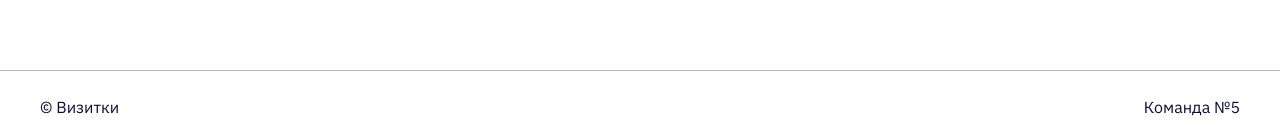
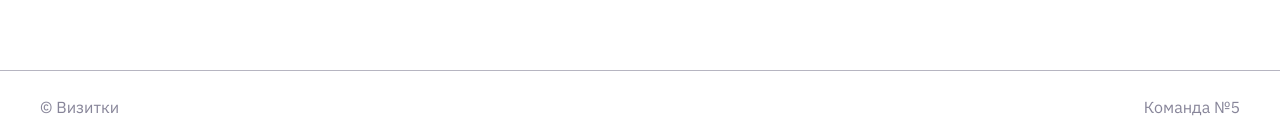
Before and after one commit to marussia1996/Vizitki, a React (Create React App) app: page /alexey in a window 1280 px wide. Shown: the part 660-799 px from the top of the page. Built offline with nearby package versions, Linux system fonts and the light colour scheme.

Commit message:
add color for footer

```diff
--- a/src/components/Footer/Footer.module.scss
+++ b/src/components/Footer/Footer.module.scss
@@ -9,6 +9,7 @@
   box-sizing: border-box;
   padding: 24px 40px;
   border-top: 1px solid rgba(16, 12, 52, 0.3);
+  color: rgba(16, 12, 52, 0.5);
 }
 .paragraph{
   padding: 0;
```
